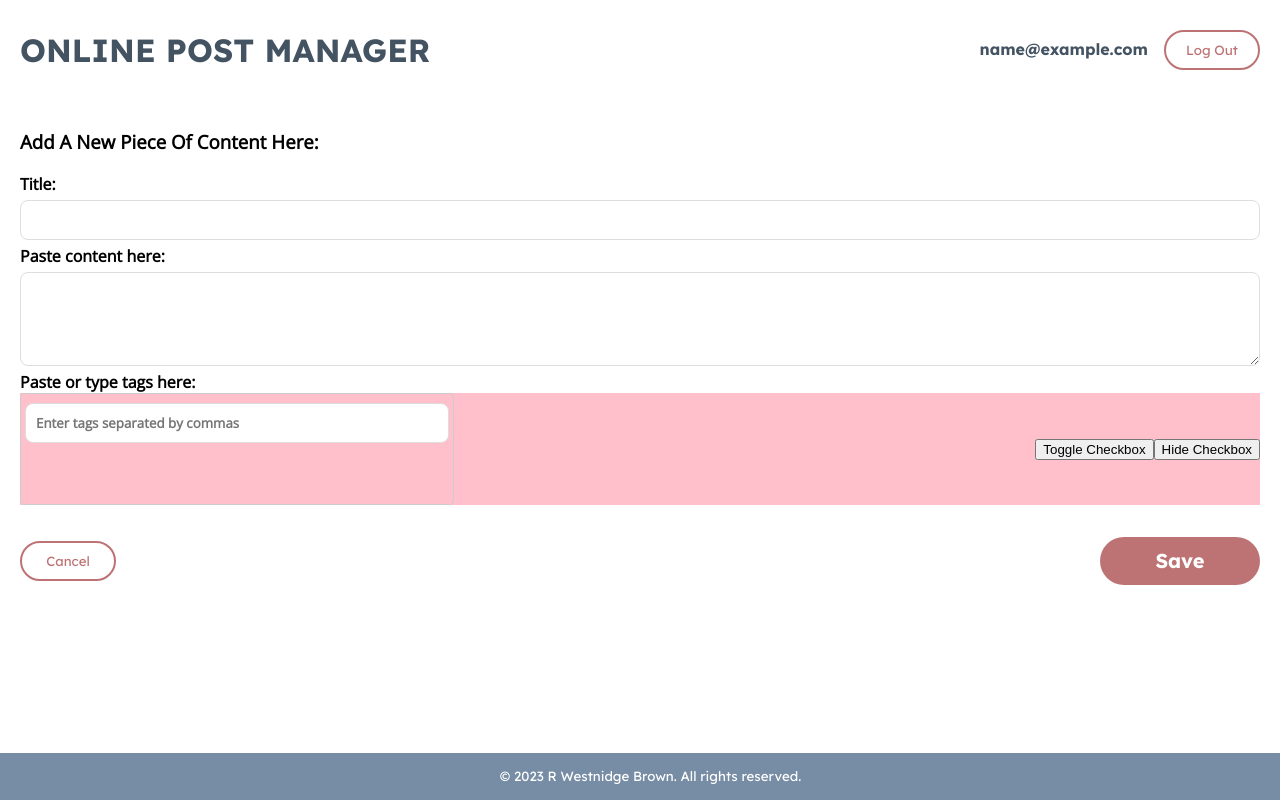
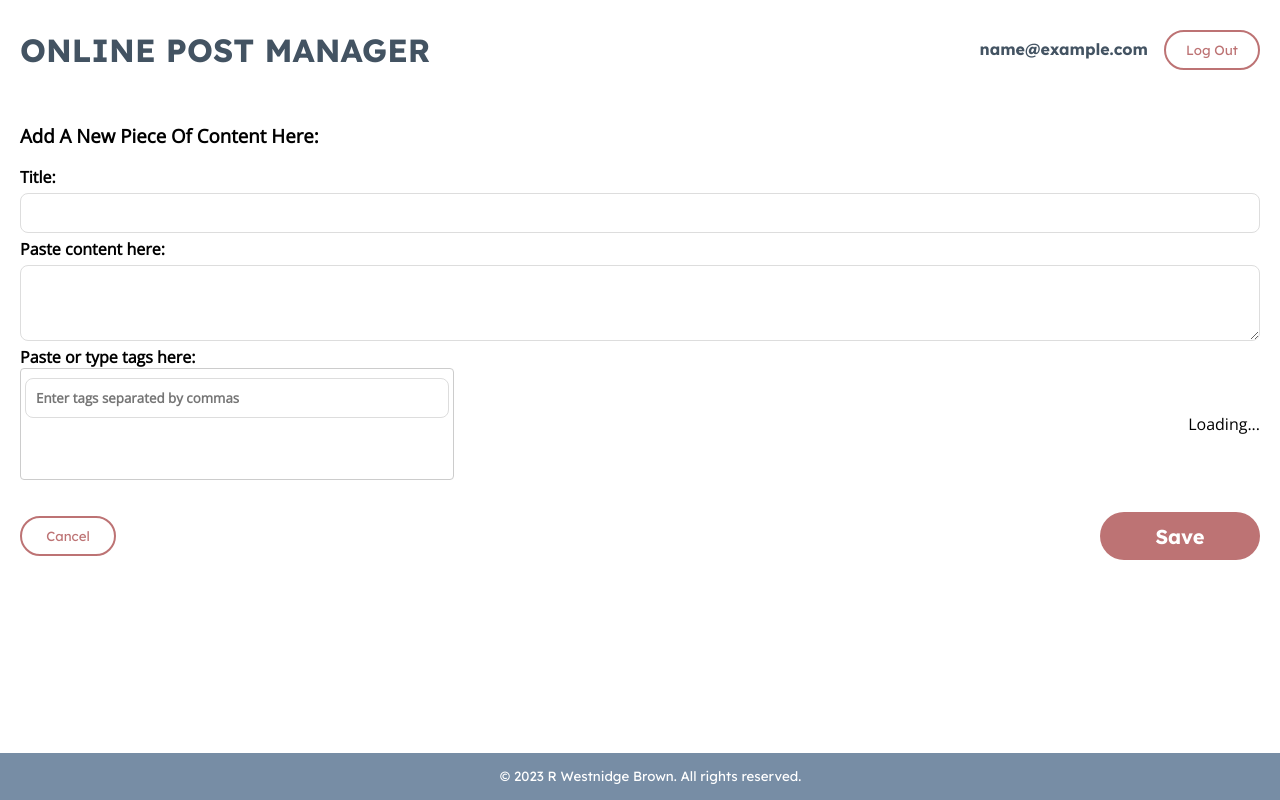
Before and after one commit to rhw-repo/mern-post-app, a React (Create React App) app in the folder frontend/: page /create_new in a window 1280 px wide. Built offline with nearby package versions, Linux system fonts and the light colour scheme; sample sign-in values are in the browser's storage.

Commit message:
WIP: Replace checkbox with select. TODO: debug multiple selection & not load on page refresh

```diff
--- a/frontend/src/components/TempSelect.js
+++ b/frontend/src/components/AllTagsSelect.js
@@ -1,8 +1,7 @@
 import { useContext, useState } from "react";
 import { AllTagsContext } from "../context/AllTagsContext";
 
-// TempSelect.js
-function TempSelect({ onTagsChange }) {
+function AllTagsSelect({ onTagsChange }) {
     const { allTags } = useContext(AllTagsContext)
     const [selectedTags, setSelectedTags] = useState([])
 
@@ -18,7 +17,7 @@ function TempSelect({ onTagsChange }) {
 
     const flattenedTags = allTags.flat()
 
-      // Check if allTags is empty
+    // Checks if allTags is empty
     if (allTags.length === 0) {
         return <div>Loading...</div>;
     }
@@ -26,15 +25,18 @@ function TempSelect({ onTagsChange }) {
     return (
         <label>
             Click on tags:
-            <select multiple={true} value={selectedTags} onChange={handleChange}>
+            <div className="select-container">
+                <select className="all-tags-select"
+                    multiple={true} value={selectedTags} onChange={handleChange}>
                     {flattenedTags.map((tag, index) => (
                         <option key={index} value={tag}>
                             {tag}
                         </option>
                     ))}
                 </select>
+            </div>
         </label>
     )
 }
 
-export default TempSelect
+export default AllTagsSelect
--- a/frontend/src/components/CreateNew.js
+++ b/frontend/src/components/CreateNew.js
@@ -1,8 +1,8 @@
 /* TODO:
 1. Research (& implement or reccomend) input validation, sanitisation
 2. Complete feature/chip_tags branch (user needs to apply labels to documents)-
-2.1  Create custom scroll bar for tags container
-2.2 Design a select / other component letting user apply pre-existing tags */
+2.1  Create custom scroll bar for input-tags-container section
+2.2 Complete select letting user apply pre-existing tags */
 
 import { useContext, useState } from "react";
 import { useMaterialsContext } from "../hooks/useMaterialsContext";
@@ -10,8 +10,7 @@ import { useAuthContext } from "../hooks/useAuthContext";
 import { useNavigate } from "react-router-dom";
 import CancelButton from "./CancelButton";
 import { AllTagsContext } from "../context/AllTagsContext";
-//import TempSelect from "./TempSelect";
-
+import AllTagsSelect from "./AllTagsSelect";
 
 const CreateNew = () => {
     const { dispatch } = useMaterialsContext()
@@ -24,13 +23,9 @@ const CreateNew = () => {
     const [error, setError] = useState(null)
     const [emptyFields, setEmptyFields] = useState([])
     const { allTags } = useContext(AllTagsContext)
-    const [selectedTags, setSelectedTags] = useState([])
+    const [selectedDatabaseTags, setSelectedDatabaseTags] = useState([])
 
-
-    // tracks visibility of checkbox
-    const [checkboxVisible, setCheckboxVisible] = useState(false)
-
-    console.log(allTags)
+    //console.log(allTags)
 
     const handleSubmit = async (e) => {
         e.preventDefault()
@@ -40,9 +35,7 @@ const CreateNew = () => {
             return
         }
 
-        //const material = { title, body, tags: [...tags, ...selectedDatabaseTags] }
-      const material = { title, body, tags: [...selectedTags] };
-
+        const material = { title, body, tags: [...tags, ...selectedDatabaseTags] }
 
         const response = await fetch("/api/materials", {
             method: "POST",
@@ -66,11 +59,11 @@ const CreateNew = () => {
             setTags("[]")
             setError(null)
             setEmptyFields([])
-            /*  console.log("Data sent to backend:", {
+            console.log("Data sent to backend:", {
                title,
                   body,
                   tags,
-               })*/
+               })
             dispatch({ type: "CREATE_MATERIAL", payload: json })
             navigate("/");
         }
@@ -80,35 +73,8 @@ const CreateNew = () => {
         setTags(prevState => prevState.filter((tag, i) => i !== index))
     }
 
-    console.log("All tags from DB:", { allTags })
-
-    const handleCheckboxChange = (e) => {
-        const tag = e.target.name;
-        if (e.target.checked) {
-            setSelectedTags(prevState => [...prevState, tag])
-        } else {
-            setSelectedTags(prevState => prevState.filter(t => t !== tag))
-        }
-    }
-
-
-
-    /* useEffect(() => {
-         if (allTags) {
-           setIsLoading(false)
-         }
-       }, [allTags])
-
-
-     const [isLoading, setIsLoading] = useState(true)
-
-     if (isLoading) {
-         return <div>Loading tags...</div>
-       }*/
-
     return (
         <>
-            <h6>{allTags}</h6>
             <form className="create" onSubmit={handleSubmit}>
                 <h3>Add A New Piece Of Content Here:</h3>
                 <label>Title:</label>
@@ -120,7 +86,7 @@ const CreateNew = () => {
                 />
                 <label>Paste content here:</label>
                 <textarea
-                    rows={4}
+                    rows={3}
                     cols={40}
                     onChange={(e) => setBody(e.target.value)}
                     value={body}
@@ -154,26 +120,7 @@ const CreateNew = () => {
                         />
                     </div>
                     <div className="existing_tags_container">
-                        <div>
-                            <button onClick={() => setCheckboxVisible(!checkboxVisible)}>
-                                Toggle Checkbox
-                            </button>
-                            {checkboxVisible && allTags.map((tag, index) => (
-                                <div key={index}>
-                                    <label>
-                                        <input
-                                            type="checkbox"
-                                            name={tag}
-                                            onChange={handleCheckboxChange}
-                                        />
-                                        {tag}
-                                    </label>
-                                </div>
-                            ))}
-                            <button onClick={() => setCheckboxVisible(false)}>
-                                Hide Checkbox
-                            </button>
-                        </div>
+                    <AllTagsSelect onTagsChange={setSelectedDatabaseTags} />
                     </div>
 
                 </div>
@@ -184,7 +131,7 @@ const CreateNew = () => {
                     {error && <div className="error">{error}</div>}
                 </div>
             </form>
-
+            <h6>{allTags}</h6>
         </>
     )
 }
--- a/frontend/src/index.css
+++ b/frontend/src/index.css
@@ -278,7 +278,17 @@ inappropriate for user's filtering needs*/
   display: flex;
   justify-content: space-between;
   align-items: center;
-  background-color: pink;
+ }
+
+ .select-container {
+   border-radius: 0.625rem;
+   overflow: hidden;
+ }
+
+ .all-tags-select {
+  height: 8rem;
+  /*overflow-y: auto;*/
+  border: 1px solid #ffffff;
  }
 
  .input-tags-container {
```
Also changed, not shown: frontend/src/components/SelectTags.js (deleted). Lines whose indentation alone changed are shown as unchanged.
